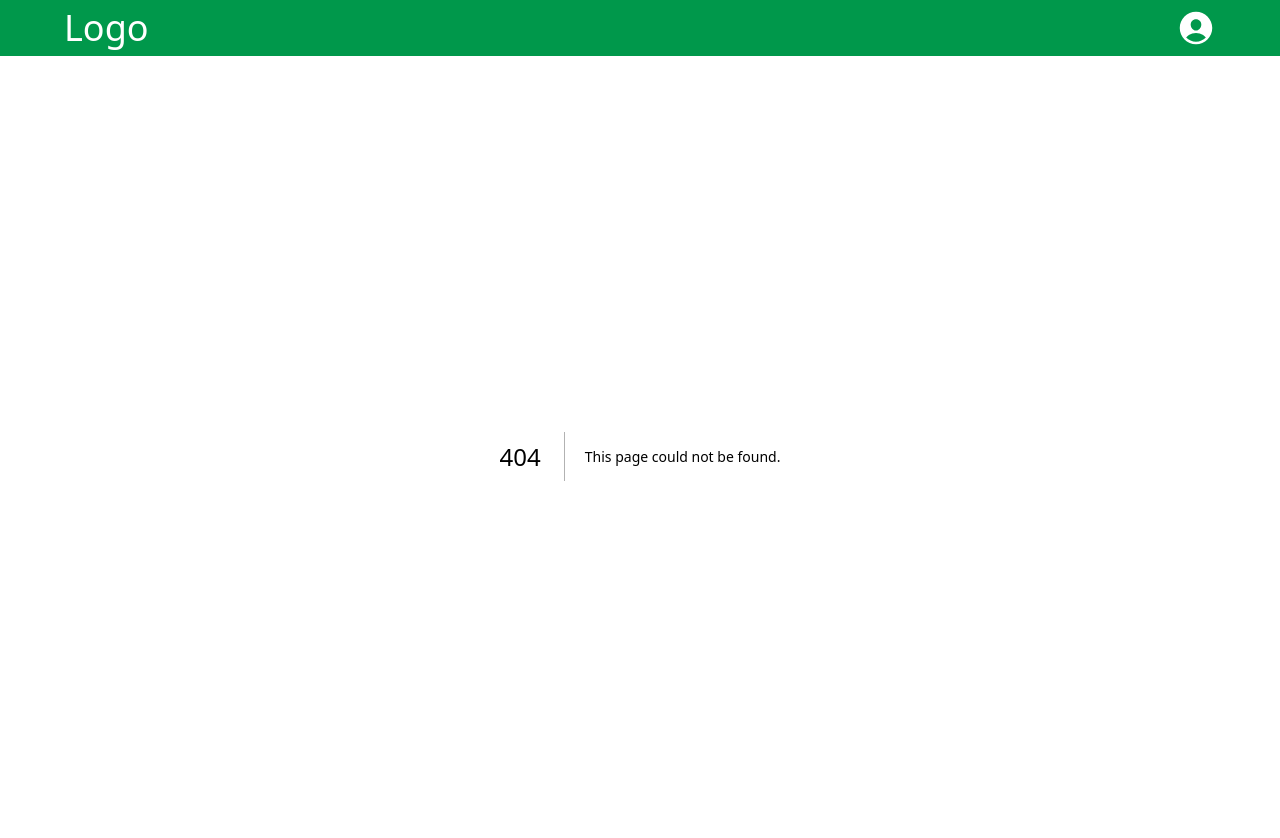
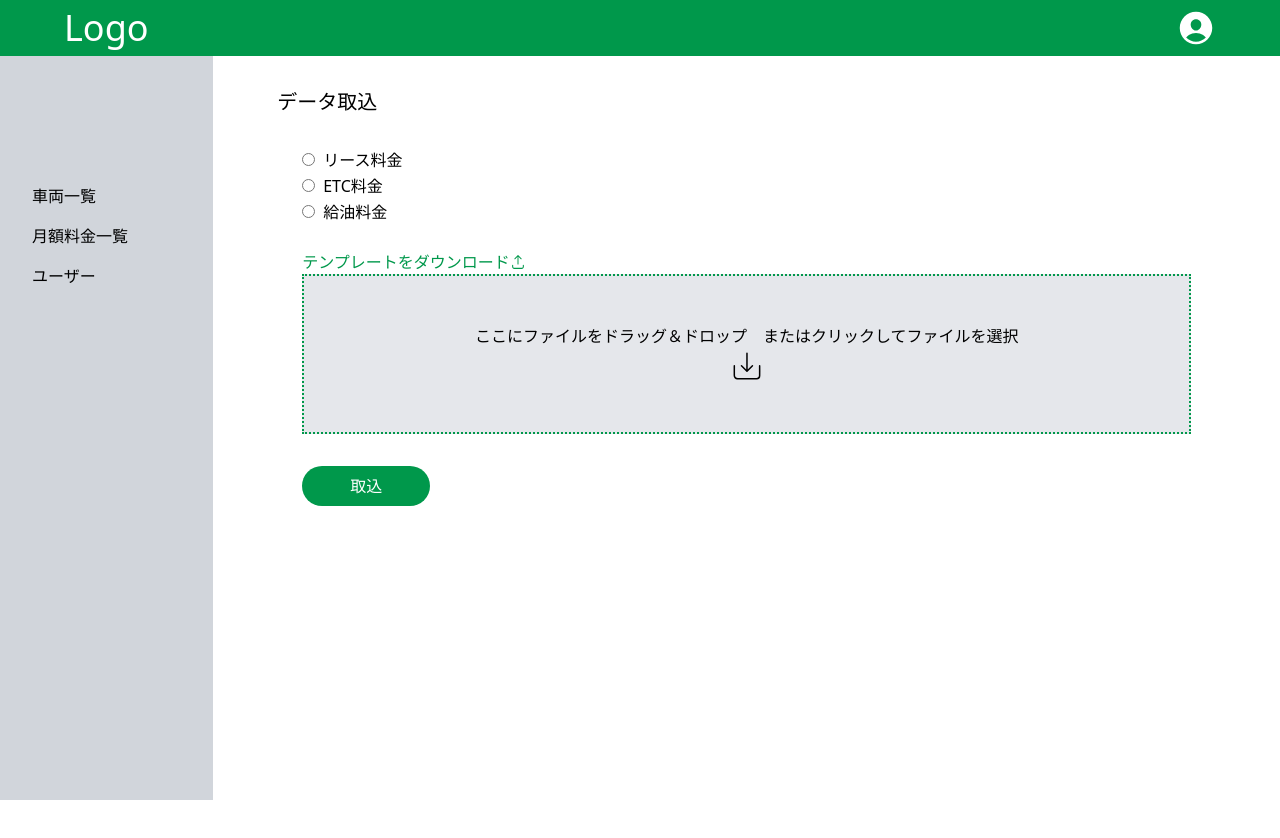
Before and after one commit to imaimai1997/fleet-managiment-app, a Next.js app: page /feelist/import in a window 1280 px wide. Before the commit this address had no page. Shown: the top 838 px of the page. After the commit the page ends 800 px from the top, so only its background shows below. Built offline with nearby package versions, Linux system fonts and the light colour scheme.

Commit message:
[FE]データ取込画面の作成 (#52)
* データインポート画面の作成

* 取込ボタンの設置

```diff
--- a/components/FeeTable/index.tsx
+++ b/components/FeeTable/index.tsx
@@ -21,7 +21,7 @@ const FeeTable = ({ feeData }: Props) => {
   );
 
   return (
-    <div className="w-11/12 mx-auto m-4 mb-16">
+    <div className="w-11/12 mx-auto m-4 mb-24">
       <table className="w-full text-left mt-8">
         <thead>
           <tr>
@@ -78,7 +78,7 @@ const FeeTable = ({ feeData }: Props) => {
         </tbody>
       </table>
 
-      <div className="w-5/6 mx-auto fixed bottom-0 bg-white shadow-inner">
+      <div className="w-5/6 h-12 mx-auto fixed bottom-12 bg-white shadow-inner">
         <div className="w-11/12">
           <table className="w-full text-left">
             <tbody>
--- /dev/null
+++ b/components/Import/index.tsx
@@ -0,0 +1,45 @@
+import React from "react";
+import { RxUpload } from "react-icons/rx";
+import { CiImport } from "react-icons/ci";
+import PrimaryButton from "../PrimaryButton";
+
+const Import = () => {
+  return (
+    <div className="w-5/6 mx-auto">
+      <form>
+        <fieldset>
+          <div className="flex flex-col [&_input]:mr-2 [&_input]:mb-2">
+            <label>
+              <input type="radio" name="format" />
+              リース料金
+            </label>
+            <label>
+              <input type="radio" name="format" />
+              ETC料金
+            </label>
+            <label>
+              <input type="radio" name="format" />
+              給油料金
+            </label>
+          </div>
+        </fieldset>
+        <div className="flex items-center mt-6 text-primary-700 ">
+          <p>テンプレートをダウンロード</p>
+          <RxUpload />
+        </div>
+        <div className="w-full h-40 flex flex-col justify-center items-center bg-gray-200 border-2 border-dotted border-primary-700">
+          <input type="file" className="hidden" />
+          <p>
+            ここにファイルをドラッグ＆ドロップ　またはクリックしてファイルを選択
+          </p>
+          <CiImport size={36} />
+        </div>
+        <div className="my-8">
+          <PrimaryButton name="取込" />
+        </div>
+      </form>
+    </div>
+  );
+};
+
+export default Import;
--- /dev/null
+++ b/src/app/(dashboard)/feelist/import/page.tsx
@@ -0,0 +1,13 @@
+import React from "react";
+import Import from "../../../../../components/Import";
+
+const ImportPage = () => {
+  return (
+    <>
+      <h2 className="mx-16 my-8 text-xl">データ取込</h2>
+      <Import />
+    </>
+  );
+};
+
+export default ImportPage;
--- a/src/app/(dashboard)/feelist/page.tsx
+++ b/src/app/(dashboard)/feelist/page.tsx
@@ -1,5 +1,7 @@
+import Link from "next/link";
 import FeeSearch from "../../../../components/FeeSearch";
 import FeeTable from "../../../../components/FeeTable";
+import PrimaryButton from "../../../../components/PrimaryButton";
 
 const FeeListPage = async () => {
   const res = await fetch("http://localhost:3000/testdata/cardata.json");
@@ -12,6 +14,13 @@ const FeeListPage = async () => {
     <>
       <FeeSearch carData={data} />
       <FeeTable feeData={feeData} />
+      <div className="w-5/6 fixed bottom-0 py-2 bg-white shadow-inner">
+        <div className="flex justify-end max-w-5xl mx-auto">
+          <Link href="/feelist/import">
+            <PrimaryButton name="データ取込" />
+          </Link>
+        </div>
+      </div>
     </>
   );
 };
```
